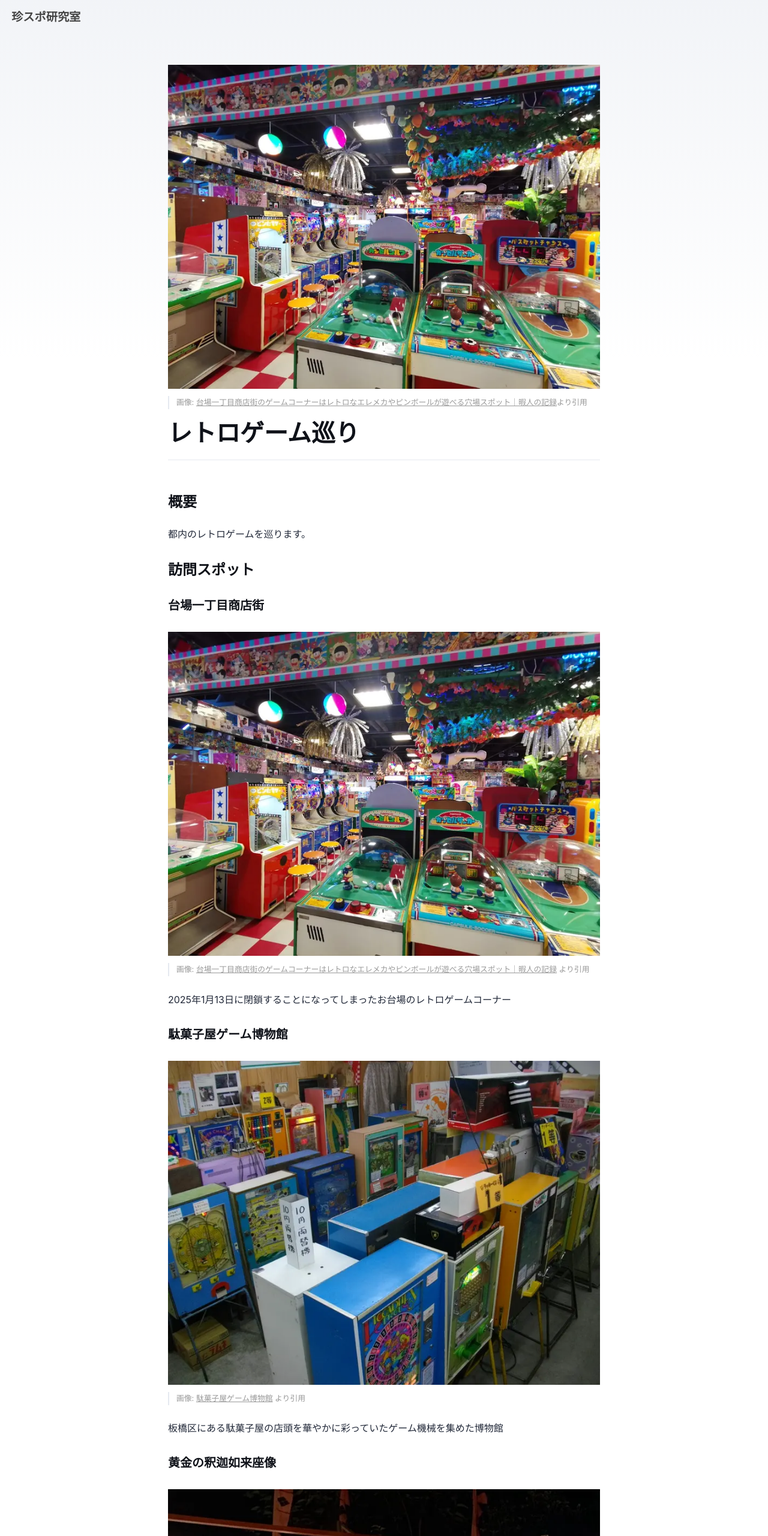
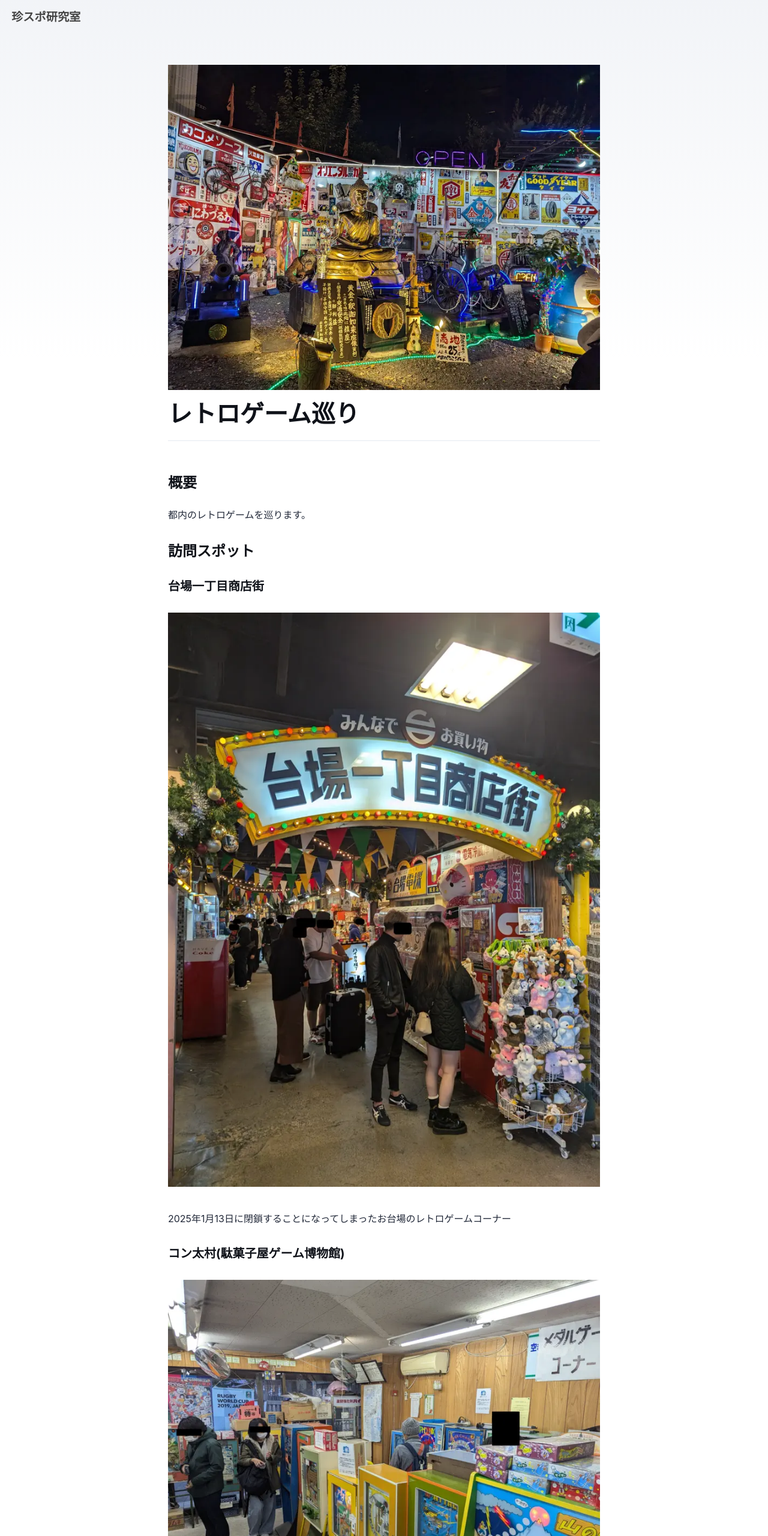
Before and after one commit to Arahabica/chinspotcom, an Astro site: page /events/retro_game in a window 1280 px wide. Shown: the top 2560 px of the page at 60% size. Built offline with nearby package versions, Linux system fonts and the light colour scheme; Astro itself is replaced by a stand-in of ours.

Commit message:
レトロゲームを巡る会の修正

```diff
--- a/src/content/blog/retro_game.md
+++ b/src/content/blog/retro_game.md
@@ -2,13 +2,11 @@
 title: 'レトロゲーム巡り'
 description: 'レトロゲーム巡り'
 date: '2024/11/23'
-heroImage: '/images/retro_game/daiba_shoutengai_800x.webp'
-heroImageFromUrl: 'https://yamimar.com/%E6%9A%87%E3%81%A4%E3%81%B6%E3%81%97/daiba1chome/'
-heroImageFromName: '台場一丁目商店街のゲームコーナーはレトロなエレメカやピンボールが遊べる穴場スポット｜暇人の記録'
+heroImage: '/images/retro_game/ougonshaka_800x.webp'
 startTime: '13:00 〜'
 place: 'お台場海浜公園駅改札前'
 capacity: '5 / 12人'
-label: '募集中'
+label: ''
 ---
 
 ## 概要
@@ -19,31 +17,26 @@ label: '募集中'
 
 ### 台場一丁目商店街
 
-![台場一丁目商店街](/images/retro_game/daiba_shoutengai_800x.webp)
-> 画像: [台場一丁目商店街のゲームコーナーはレトロなエレメカやピンボールが遊べる穴場スポット｜暇人の記録](https://yamimar.com/%E6%9A%87%E3%81%A4%E3%81%B6%E3%81%97/daiba1chome/) より引用
+![台場一丁目商店街](/images/retro_game/daiba_800x.webp)
 
 2025年1月13日に閉鎖することになってしまったお台場のレトロゲームコーナー
 
-### 駄菓子屋ゲーム博物館
+### コン太村(駄菓子屋ゲーム博物館)
 
-![駄菓子屋ゲーム博物館](/images/retro_game/dagashiya_800x.webp)
-> 画像: [駄菓子屋ゲーム博物館](http://dgm.starfree.jp/) より引用
+![コン太村](/images/retro_game/kontamura_800x.webp)
 
 板橋区にある駄菓子屋の店頭を華やかに彩っていたゲーム機械を集めた博物館
 
 ### 黄金の釈迦如来座像
 
-![黄金の釈迦如来座像](/images/retro_game/ougon_800x.webp)
-> 画像: [日本一あぶない交差点はどこ？ | 松尾勝久の毎日ZUMBA®‼](https://ameblo.jp/maxpizagasuki/entry-12867607716.html) より引用
+![黄金の釈迦如来座像](/images/retro_game/ougonshaka_800x.webp)
 
 池袋にあるめちゃくちゃ派手な交差点。かつて全国交通事故多発地点ワースト1位だった。
 
 
-
 ### 中華料理 丸鶴
 
-![中華料理 丸鶴](/images/retro_game/marukame_800x.webp)
-> 画像: [丸鶴のチャーハンとカフェ香港時間（閉店）＠大山 - 拓さまの最近どーなん？](https://saikin-do-nan.com/marutsuru-ooyama/) より引用
+![中華料理 丸鶴](/images/retro_game/marutsuru_800x.webp)
 
 2024年年内に閉店することになった中華料理店。店主はタレントの城咲仁さん。しっとり炒飯の聖地。
 
```
Also changed, not shown: public/images/retro_game/dagashiya.jpg (deleted), public/images/retro_game/dagashiya_800x.webp (deleted), public/images/retro_game/daiba2_800x.webp (added), public/images/retro_game/daiba3_800x.webp (added), public/images/retro_game/daiba_800x.webp (added), public/images/retro_game/daiba_shoutengai.jpg (deleted), public/images/retro_game/daiba_shoutengai_800x.webp (deleted), public/images/retro_game/kontamura_800x.webp (added), public/images/retro_game/marukame.jpg (deleted), public/images/retro_game/marukame_800x.webp (deleted), public/images/retro_game/marutsuru_800x.webp (added), public/images/retro_game/ougon.jpg (deleted), public/images/retro_game/ougon_800x.webp (deleted), public/images/retro_game/ougonshaka_800x.webp (added), 2 more files, 3 other files.
